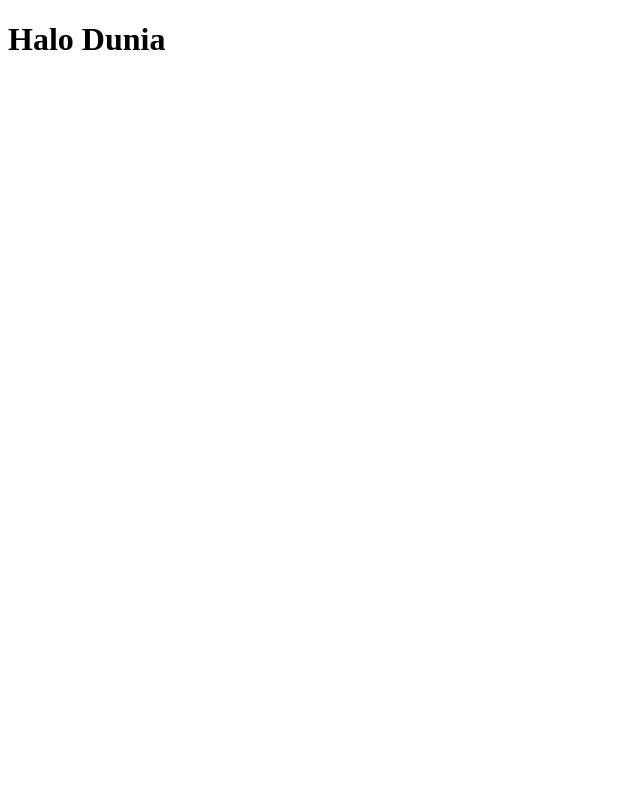
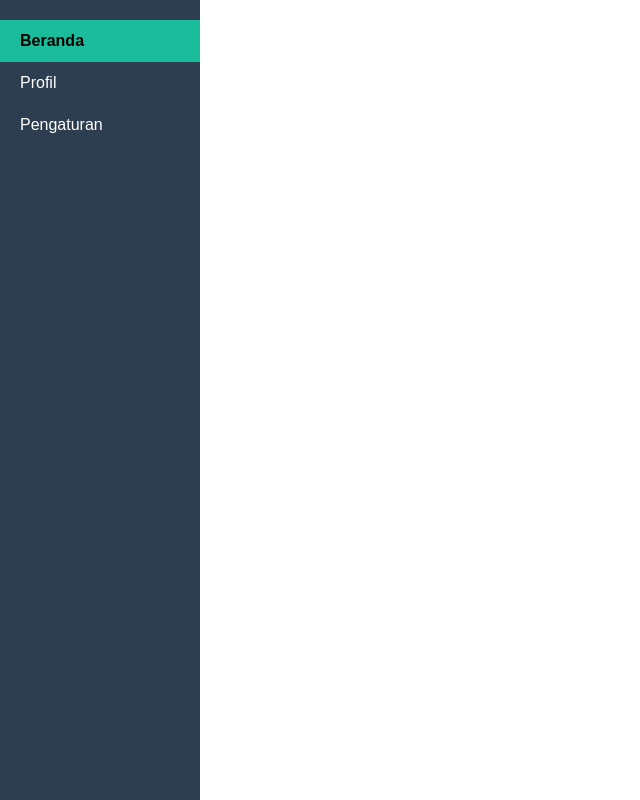
Before and after one commit to rishottuarajagukguk/colaborasi, a plain HTML site: page index.html in a window 1280 px wide. Shown: the whole page, without its empty margins (0-640 px from the left). Drawn offline with Linux system fonts and the light colour scheme.

Commit message:
memgubah file index.hml dan mengubah style.css

```diff
--- a/index.html
+++ b/index.html
@@ -1,11 +1,12 @@
 <!DOCTYPE html>
-<html lang="en">
+<html lang="id">
 <head>
-    <meta charset="UTF-8">
-    <meta name="viewport" content="width=device-width, initial-scale=1.0">
-    <title>Document</title>
+<title>Sidebar Sederhana</title>
+<link rel="stylesheet" href="style.css" />
 </head>
 <body>
-    <h1>Halo Dunia</h1>
-</body>
-</html>
+<div class="sidebar">
+<a href="index.html" class="active">Beranda</a>
+<a href="profil.html">Profil</a>
+<a href="pengaturan.html">Pengaturan</a>
+</div>
--- a/style.css
+++ b/style.css
@@ -0,0 +1,38 @@
+body {
+    margin: 0;
+    font-family: Arial, sans-serif;
+    display: flex;
+}
+
+.sidebar {
+    width: 200px;
+    height: 100vh;
+    background-color: #2c3e50;
+    color: white;
+    padding-top: 20px;
+    position: fixed;
+}
+
+.sidebar a {
+    display: block;
+    color: white;
+    padding: 12px 20px;
+    text-decoration: none;
+    transition: background 0.3s;
+}
+
+.sidebar a:hover {
+    background-color: #34495e;
+}
+
+.sidebar a.active {
+    background-color: #1abc9c;
+    color: black;
+    font-weight: bold;
+}
+
+.content {
+    margin-left: 200px;
+    padding: 20px;
+    flex: 1;
+}
```
Also changed, not shown: latihan.html (added, +8 -0 lines).
